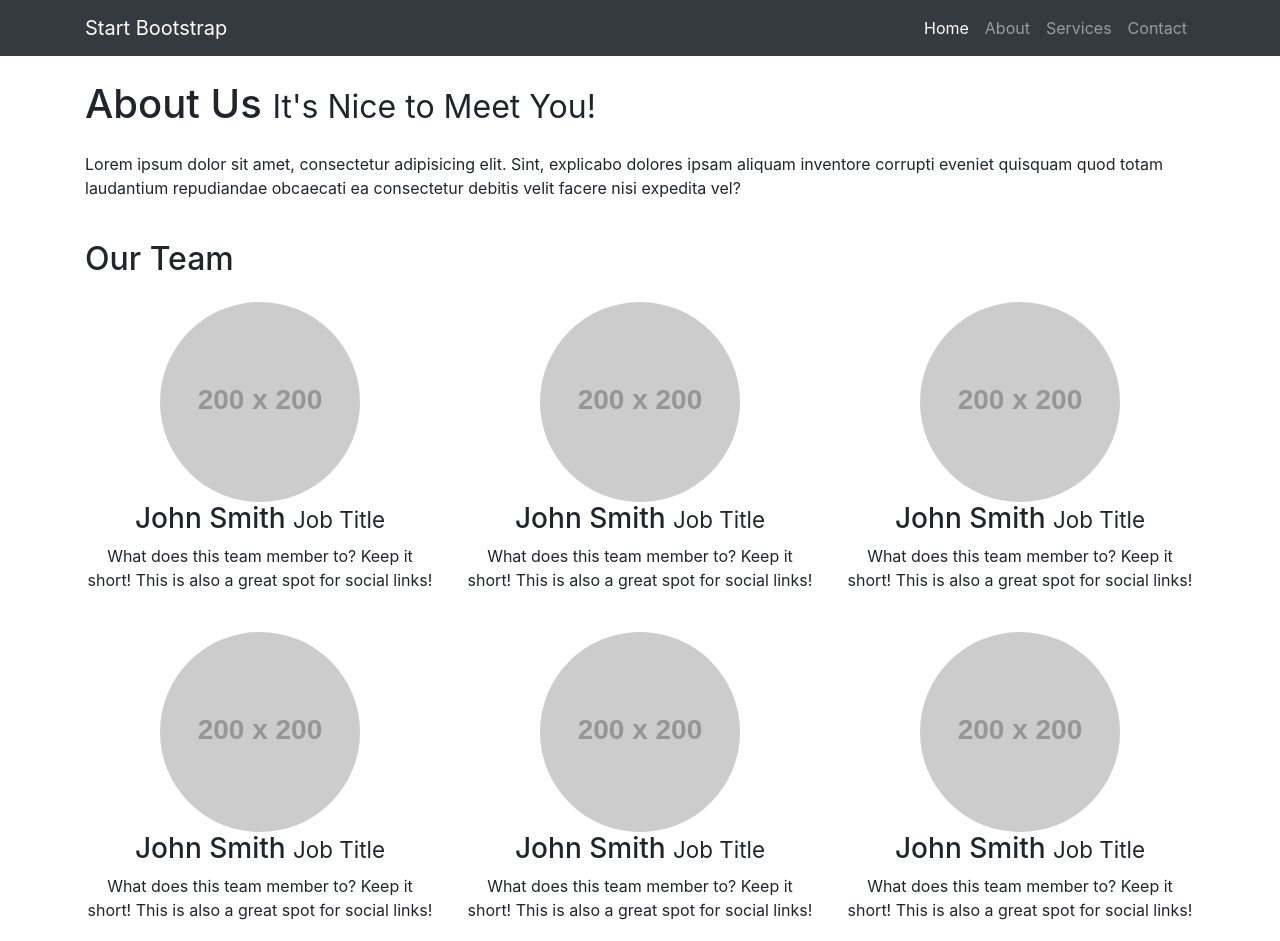
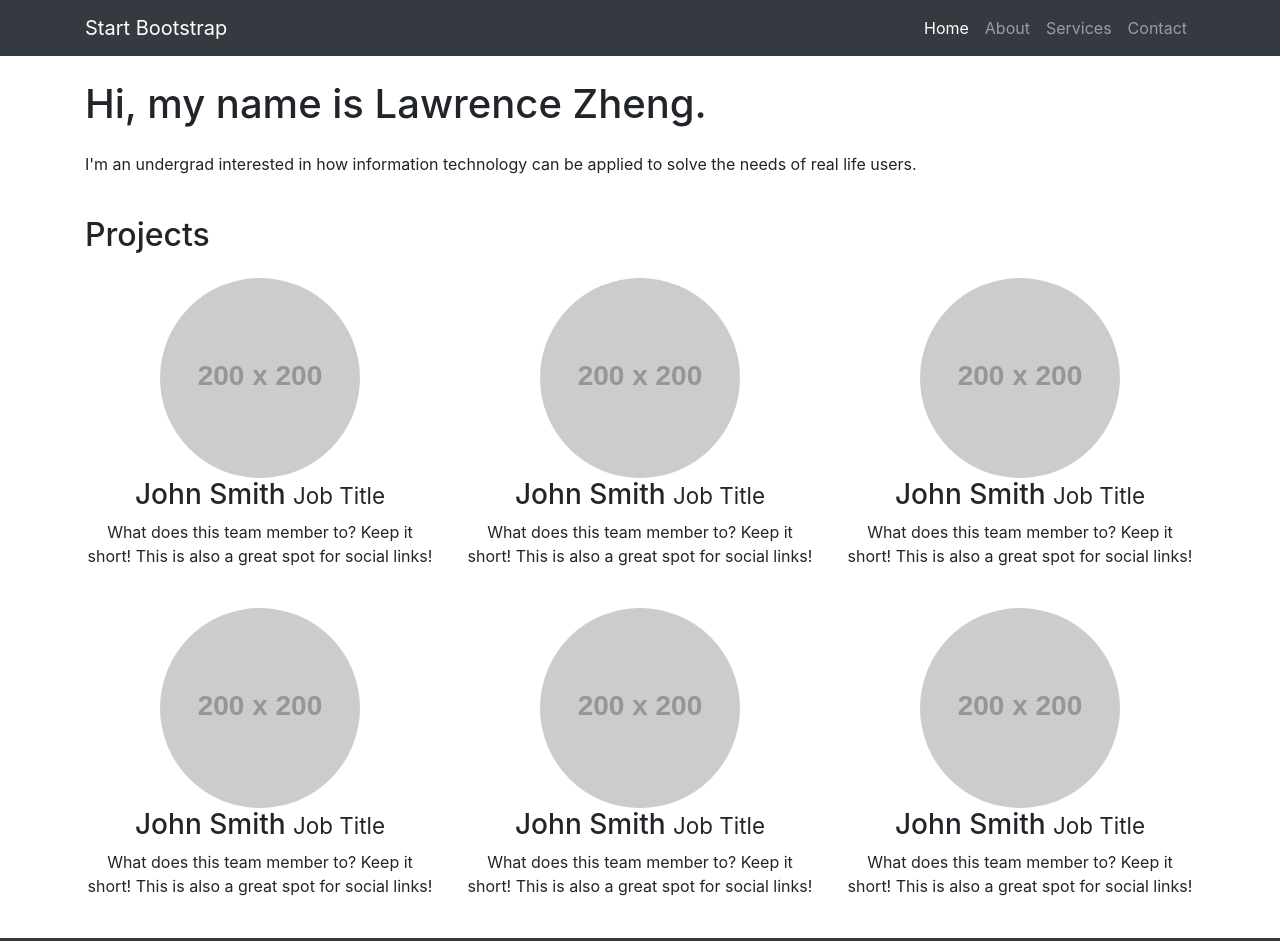
Before and after one commit to lawrence-zheng/personal-portfolio, a website: page index.html in a window 1280 px wide. Shown: the top 941 px of the page. Drawn offline with Linux system fonts and the light colour scheme; placeholder pictures from the web are drawn by us.

Commit message:
Update index.html

```diff
--- a/index.html
+++ b/index.html
@@ -52,15 +52,14 @@
     <div class="container">
 
       <!-- Introduction Row -->
-      <h1 class="my-4">About Us
-        <small>It's Nice to Meet You!</small>
+      <h1 class="my-4">Hi, my name is Lawrence Zheng.
       </h1>
-      <p>Lorem ipsum dolor sit amet, consectetur adipisicing elit. Sint, explicabo dolores ipsam aliquam inventore corrupti eveniet quisquam quod totam laudantium repudiandae obcaecati ea consectetur debitis velit facere nisi expedita vel?</p>
+      <p>I'm an undergrad interested in how information technology can be applied to solve the needs of real life users.</p>
 
       <!-- Team Members Row -->
       <div class="row">
         <div class="col-lg-12">
-          <h2 class="my-4">Our Team</h2>
+          <h2 class="my-4">Projects</h2>
         </div>
         <div class="col-lg-4 col-sm-6 text-center mb-4">
           <img class="rounded-circle img-fluid d-block mx-auto" src="http://placehold.it/200x200" alt="">
```
